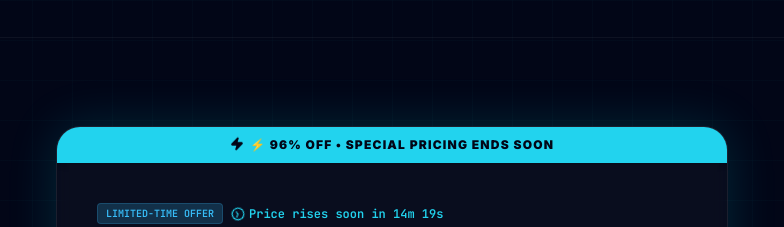
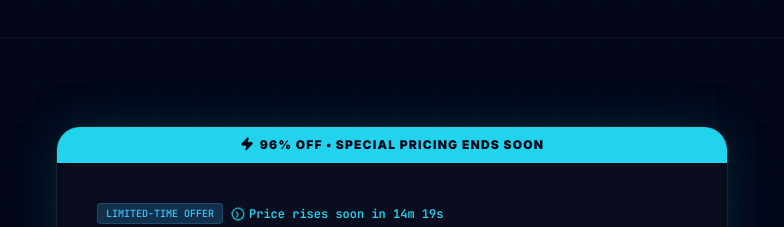
Before and after one commit to ronak171990/ai-resume-builder-toolkit, a React (Vite) app: page / in a window 1280 px wide. Shown: the part 4320-4547 px from the top of the page, without its empty margins (248-1032 px from the left). Built offline with nearby package versions, Linux system fonts and the light colour scheme.

Commit message:
Added Meta checkout tracking

```diff
--- a/src/components/PricingCard.tsx
+++ b/src/components/PricingCard.tsx
@@ -51,7 +51,7 @@ export default function PricingCard({ onSuccess }: PricingProps) {
         {/* Urgent framer-motion Ribbon */}
         <div className="bg-brand-blue text-brand-dark font-sans text-xs font-black uppercase text-center py-2.5 tracking-widest flex items-center justify-center gap-1.5 shadow-md">
           <Zap className="w-3.5 h-3.5 fill-current animate-bounce" />
-          <span>⚡ 96% OFF • SPECIAL PRICING ENDS SOON</span>
+          <span>96% OFF • SPECIAL PRICING ENDS SOON</span>
         </div>
 
         <div className="p-8 md:p-10">
```
